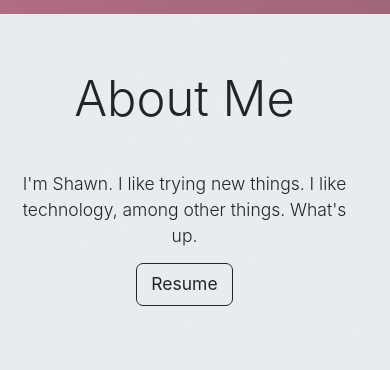
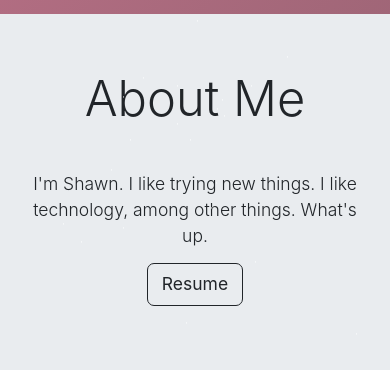
Before and after one commit to hashirshoaeb/home, a React (Create React App) app: page / in a window 390 px wide. Shown: the part 830-1200 px from the top of the page. Built offline with nearby package versions, Linux system fonts and the light colour scheme; no server answers.

Commit message:
fixing styling bug showing on mobile - this card was not perfectly centered on mobile

```diff
--- a/src/components/home/AboutMe.jsx
+++ b/src/components/home/AboutMe.jsx
@@ -35,7 +35,7 @@ const AboutMe = ({ heading, message, link, imgSize, resume }) => {
 
   return (
     <Jumbotron id="aboutme" className="m-0">
-      <div className="container row">
+      <div className="container row mx-auto">
         <div className="col-5 d-none d-lg-block align-self-center">
           {showPic && (
             <img
```
